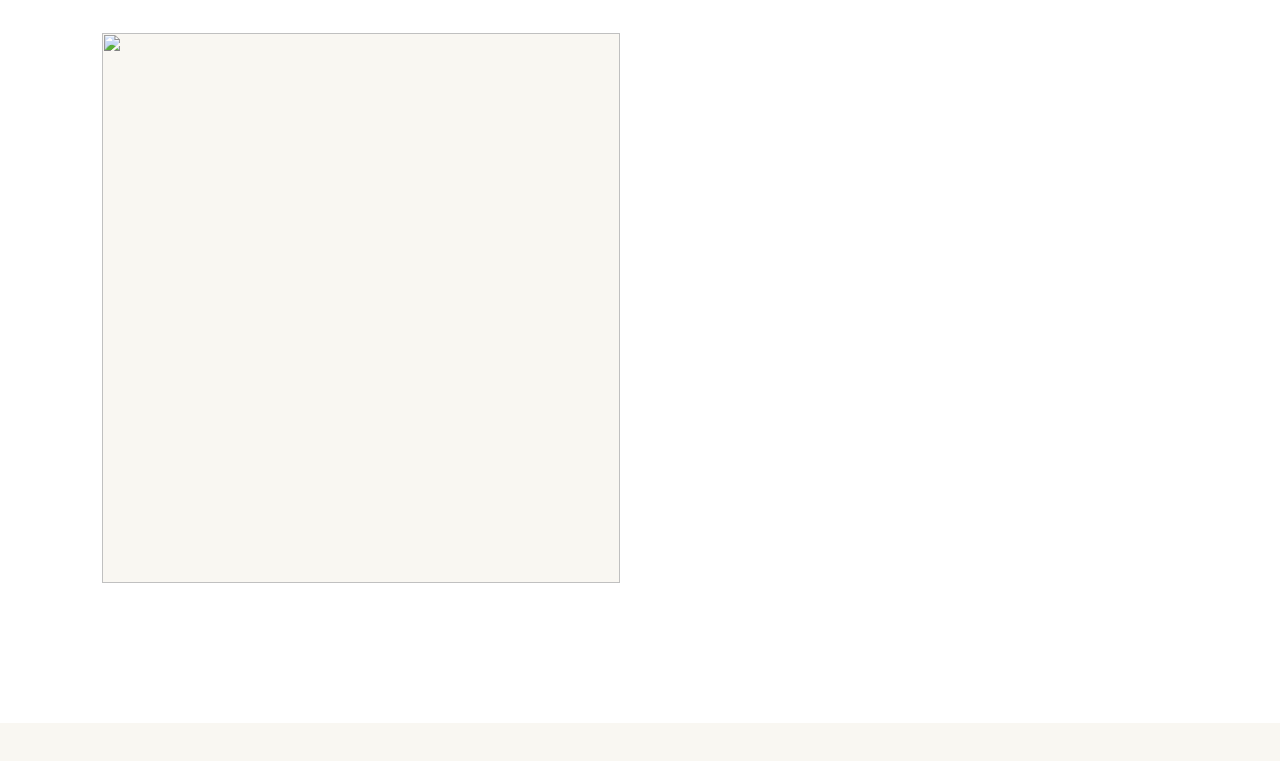
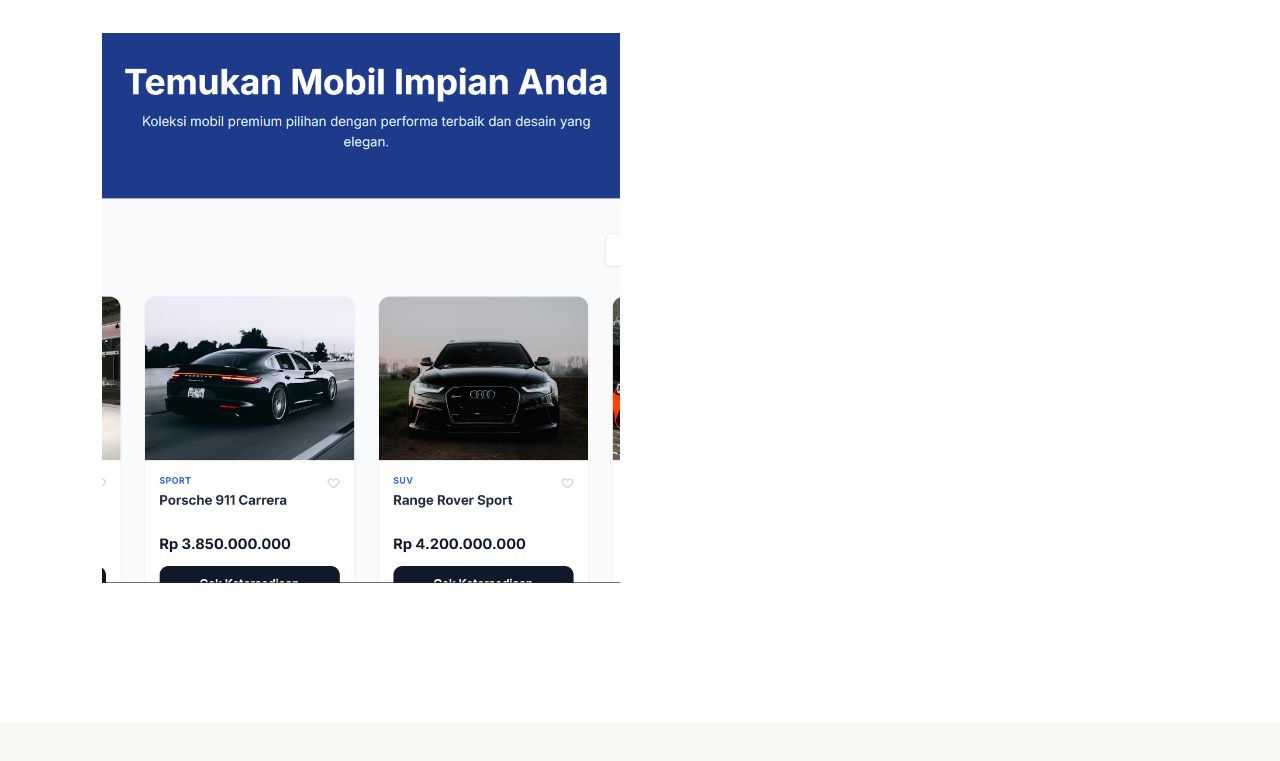
Before and after one commit to YafiARF/Portfolio-IT, a plain HTML site: page index.html in a window 1280 px wide. Shown: the part 2329-3090 px from the top of the page. Drawn offline with nearby package versions, Linux system fonts and the light colour scheme.

Commit message:
Update index.html

```diff
--- a/index.html
+++ b/index.html
@@ -86,7 +86,7 @@
         <!--Project 3-->
          <div class="portfolio-item">
           <a href="/KatalogMobil/index.html" target="_blank";>
-            <img src="project3.png" />
+            <img src="katalog-mobil.png" />
             <div class="portfolio-overlay">
               <h3>Web Katalog Mobil</h3>
               <p>Website harga mobil sederhana  </p>
```
